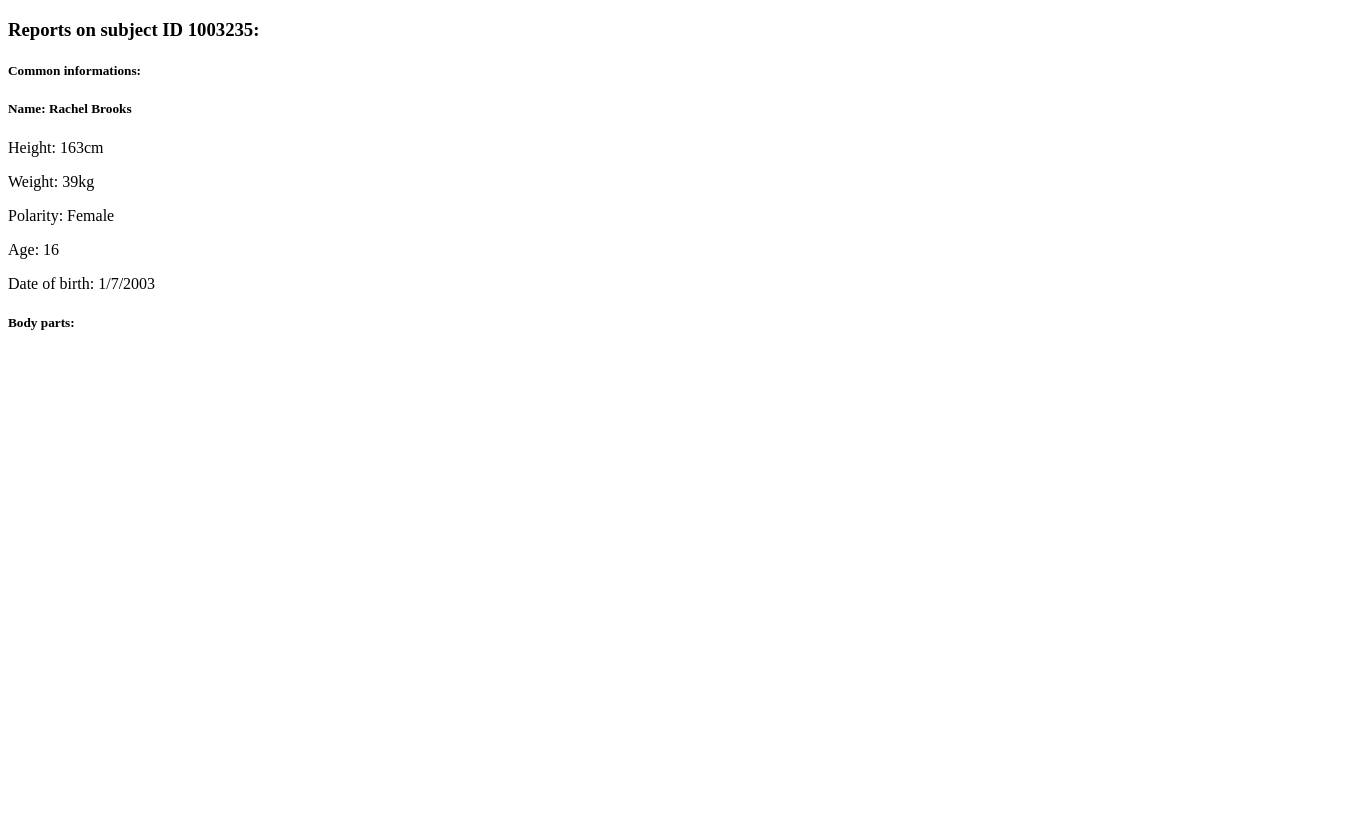
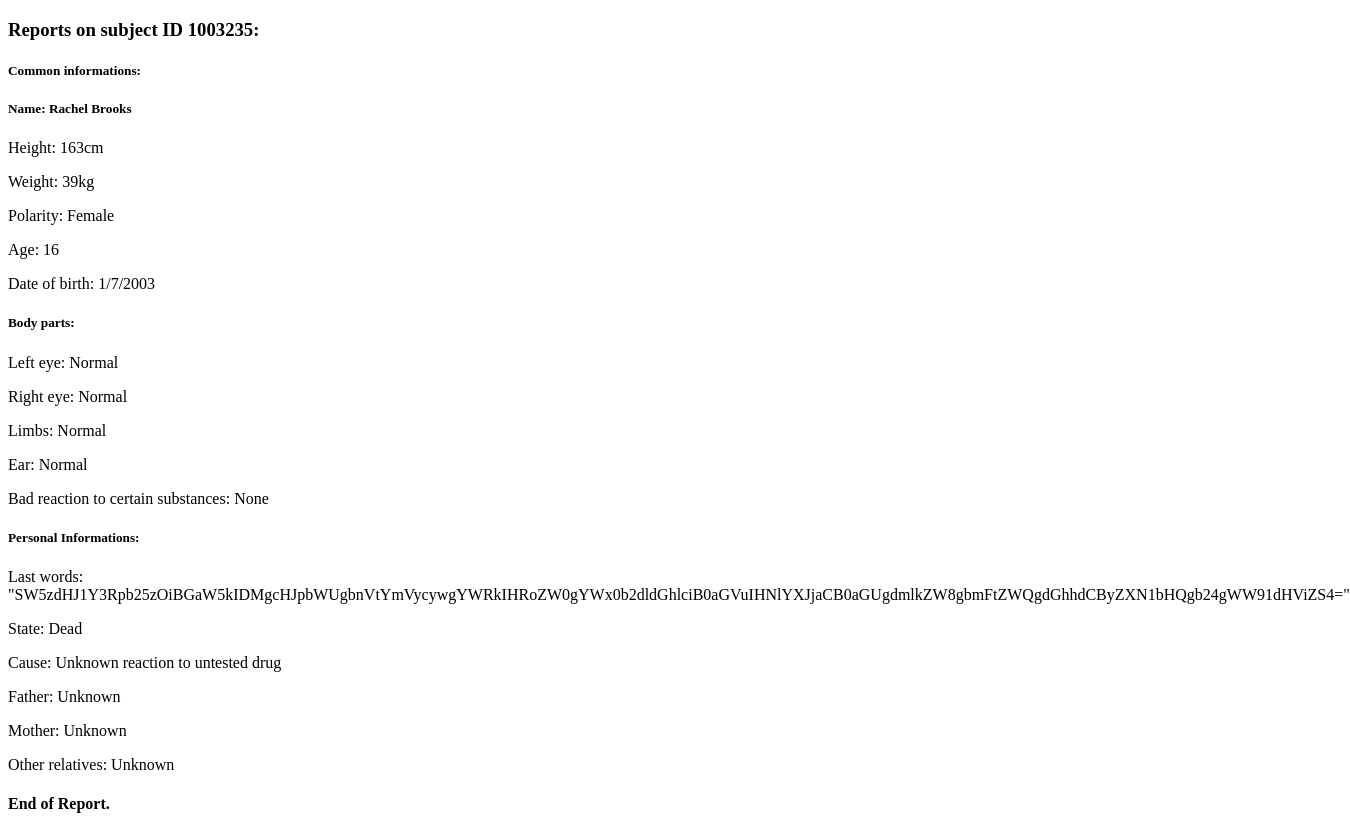
Before and after one commit to fried-chicken-404/github.com, a plain HTML site: page index.html in a window 1280 px wide. Shown: the whole page, 1350 px wide, since content can reach past the window. Before the commit the page ends 800 px from the top, so only its background shows below. Drawn offline with Linux system fonts and the light colour scheme.

Commit message:
Update index.html

```diff
--- a/index.html
+++ b/index.html
@@ -10,5 +10,18 @@
 		<p>   Age: 16</p>
 		<p>   Date of birth: 1/7/2003</p>
 		<h5>Body parts:</h5>
+		<p>   Left eye: Normal</p>
+		<p>   Right eye: Normal</p>
+		<p>   Limbs: Normal</p>
+		<p>   Ear: Normal</p>
+		<p>   Bad reaction to certain substances: None</p>
+		<h5>Personal Informations:</h5>
+		<p>   Last words: "SW5zdHJ1Y3Rpb25zOiBGaW5kIDMgcHJpbWUgbnVtYmVycywgYWRkIHRoZW0gYWx0b2dldGhlciB0aGVuIHNlYXJjaCB0aGUgdmlkZW8gbmFtZWQgdGhhdCByZXN1bHQgb24gWW91dHViZS4="</p>
+		<p>   State: Dead</p>
+		<p>   Cause: Unknown reaction to untested drug</p>
+		<p>   Father: Unknown</p>
+		<p>   Mother: Unknown</p>
+		<p>   Other relatives: Unknown</p>
+		<h4> End of Report.</h4>
 	</body>
 </html>
```
